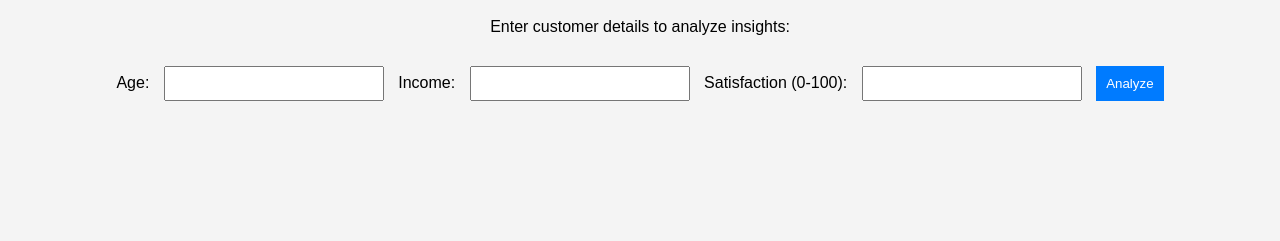
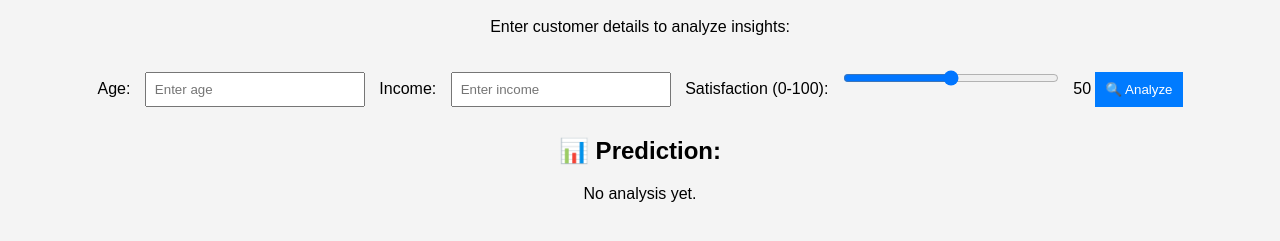
Before and after one commit to farha61981/Cognitive-Customer-Insights-with-Watson-AI-Leveraging-AI-for-Enhanced-Customer-Engagement, a plain HTML site: page index.html in a window 1280 px wide. Shown: the part 91-332 px from the top of the page. Drawn offline with Linux system fonts and the light colour scheme.

Commit message:
Update index.html

```diff
--- a/index.html
+++ b/index.html
@@ -3,27 +3,29 @@
 <head>
     <meta charset="UTF-8">
     <meta name="viewport" content="width=device-width, initial-scale=1.0">
-    <title>Customer Insights AI</title>
+    <title>🔍 Customer Insights AI</title>
     <link rel="stylesheet" href="styles.css">
 </head>
 <body>
-    <h1>🔍 Customer Insights AI</h1>
-    <p>Enter customer details to analyze insights:</p>
+    <div class="container">
+        <h1>🔍 Customer Insights AI</h1>
+        <p>Enter customer details to analyze insights:</p>
 
-    <form id="predictForm">
-        <label for="age">Age:</label>
-        <input type="number" id="age" required>
+        <label>Age:</label>
+        <input type="number" id="age" placeholder="Enter age" min="18" max="100">
 
-        <label for="income">Income:</label>
-        <input type="number" id="income" required>
+        <label>Income:</label>
+        <input type="number" id="income" placeholder="Enter income" min="1000" max="100000">
 
-        <label for="satisfaction">Satisfaction (0-100):</label>
-        <input type="number" id="satisfaction" required>
+        <label>Satisfaction (0-100):</label>
+        <input type="range" id="satisfaction" min="0" max="100" value="50">
+        <span id="satisfactionValue">50</span>
 
-        <button type="submit">Analyze</button>
-    </form>
+        <button onclick="analyzeCustomer()">🔍 Analyze</button>
 
-    <div id="result"></div>
+        <h2>📊 Prediction:</h2>
+        <p id="predictionResult">No analysis yet.</p>
+    </div>
 
     <script src="script.js"></script>
 </body>
```
